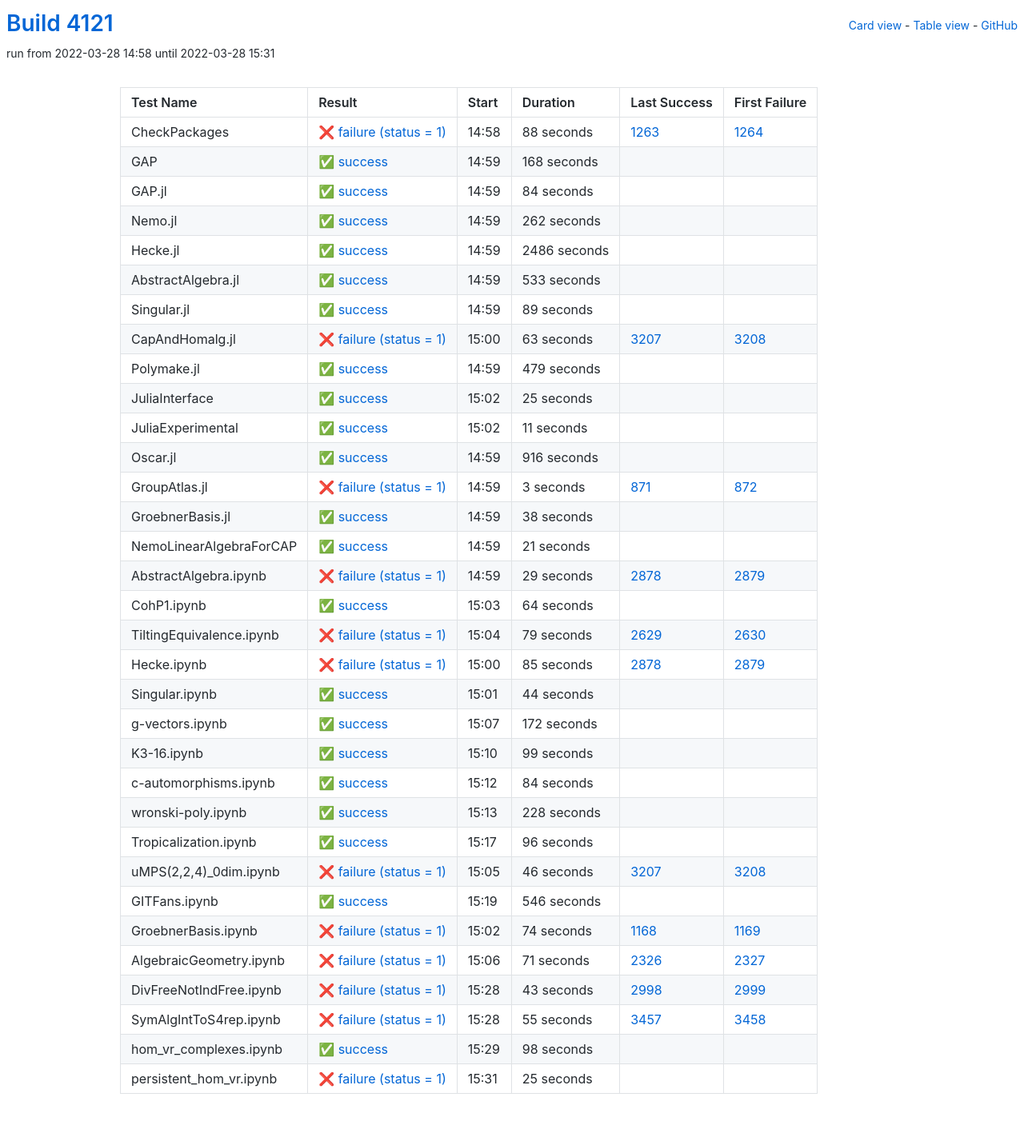
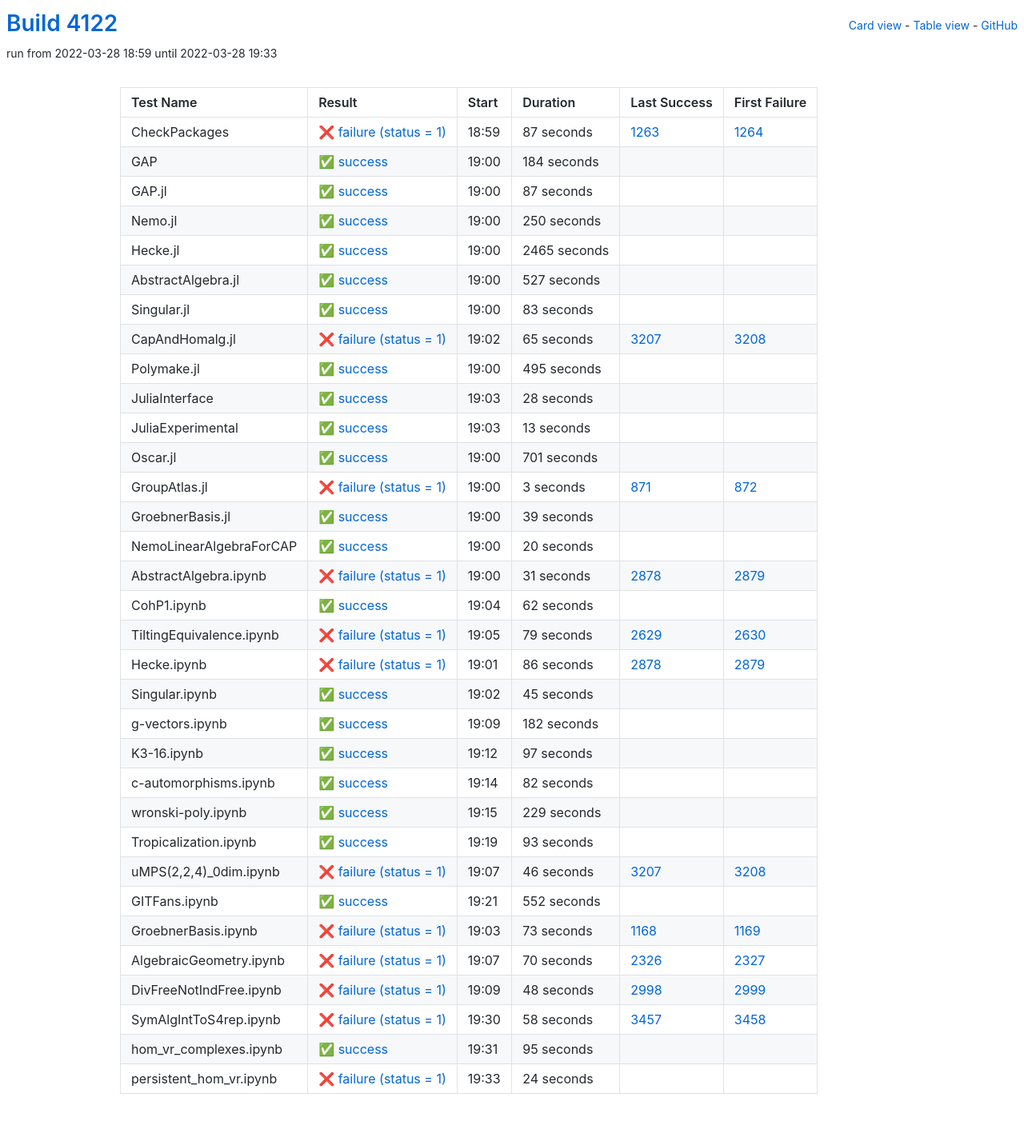
Before and after one commit to oscar-system/oscar-ci-status-stable, a Jekyll site: the page built from table.html, in a window 1280 px wide. Shown: the whole page at 80% size. Built offline with Jekyll 4.4.1, drawn with Linux system fonts in a browser that asks for light colours.

Commit message:
Build #4122

```diff
--- a/_data/ci.yml
+++ b/_data/ci.yml
@@ -1,6 +1,6 @@
 ---
-build: 4121
-build_url: https://oscarci.mathematik.uni-kl.de/job/oscar-stable/4121/
+build: 4122
+build_url: https://oscarci.mathematik.uni-kl.de/job/oscar-stable/4122/
 job: oscar-stable
 organization: oscar-system
 repo: oscar-ci-status-stable
@@ -8,152 +8,152 @@ repourl: https://github.com/oscar-system/oscar-ci-status-stable
 tests:
 - name: CheckPackages
   id: checkpackages
-  log: https://oscarci.mathematik.uni-kl.de/job/oscar-stable/4121/artifact/logs/build-4121/CheckPackages.log
-  start: 2022-03-28 14:58
+  log: https://oscarci.mathematik.uni-kl.de/job/oscar-stable/4122/artifact/logs/build-4122/CheckPackages.log
+  start: 2022-03-28 18:59
   success: false
   exitcode: 1
   status: failure
-  duration: 88
+  duration: 87
   last_success: 1263
   last_success_url: https://oscarci.mathematik.uni-kl.de/job/oscar-stable/1263/
   first_failure: 1264
   first_failure_url: https://oscarci.mathematik.uni-kl.de/job/oscar-stable/1264/
 - name: GAP
   id: gap
-  log: https://oscarci.mathematik.uni-kl.de/job/oscar-stable/4121/artifact/logs/build-4121/GAP.log
-  start: 2022-03-28 14:59
+  log: https://oscarci.mathematik.uni-kl.de/job/oscar-stable/4122/artifact/logs/build-4122/GAP.log
+  start: 2022-03-28 19:00
   success: true
   exitcode: 0
   status: success
-  duration: 168
+  duration: 184
   last_success: false
   last_success_url:
   first_failure: false
   first_failure_url:
 - name: GAP.jl
   id: gap-jl
-  log: https://oscarci.mathematik.uni-kl.de/job/oscar-stable/4121/artifact/logs/build-4121/GAP.jl.log
-  start: 2022-03-28 14:59
+  log: https://oscarci.mathematik.uni-kl.de/job/oscar-stable/4122/artifact/logs/build-4122/GAP.jl.log
+  start: 2022-03-28 19:00
   success: true
   exitcode: 0
   status: success
-  duration: 84
+  duration: 87
   last_success: false
   last_success_url:
   first_failure: false
   first_failure_url:
 - name: Nemo.jl
   id: nemo-jl
-  log: https://oscarci.mathematik.uni-kl.de/job/oscar-stable/4121/artifact/logs/build-4121/Nemo.jl.log
-  start: 2022-03-28 14:59
+  log: https://oscarci.mathematik.uni-kl.de/job/oscar-stable/4122/artifact/logs/build-4122/Nemo.jl.log
+  start: 2022-03-28 19:00
   success: true
   exitcode: 0
   status: success
-  duration: 262
+  duration: 250
   last_success: false
   last_success_url:
   first_failure: false
   first_failure_url:
 - name: Hecke.jl
   id: hecke-jl
-  log: https://oscarci.mathematik.uni-kl.de/job/oscar-stable/4121/artifact/logs/build-4121/Hecke.jl.log
-  start: 2022-03-28 14:59
+  log: https://oscarci.mathematik.uni-kl.de/job/oscar-stable/4122/artifact/logs/build-4122/Hecke.jl.log
+  start: 2022-03-28 19:00
   success: true
   exitcode: 0
   status: success
-  duration: 2486
+  duration: 2465
   last_success: false
   last_success_url:
   first_failure: false
   first_failure_url:
 - name: AbstractAlgebra.jl
   id: abstractalgebra-jl
-  log: https://oscarci.mathematik.uni-kl.de/job/oscar-stable/4121/artifact/logs/build-4121/AbstractAlgebra.jl.log
-  start: 2022-03-28 14:59
+  log: https://oscarci.mathematik.uni-kl.de/job/oscar-stable/4122/artifact/logs/build-4122/AbstractAlgebra.jl.log
+  start: 2022-03-28 19:00
   success: true
   exitcode: 0
   status: success
-  duration: 533
+  duration: 527
   last_success: false
   last_success_url:
   first_failure: false
   first_failure_url:
 - name: Singular.jl
   id: singular-jl
-  log: https://oscarci.mathematik.uni-kl.de/job/oscar-stable/4121/artifact/logs/build-4121/Singular.jl.log
-  start: 2022-03-28 14:59
+  log: https://oscarci.mathematik.uni-kl.de/job/oscar-stable/4122/artifact/logs/build-4122/Singular.jl.log
+  start: 2022-03-28 19:00
   success: true
   exitcode: 0
   status: success
-  duration: 89
+  duration: 83
   last_success: false
   last_success_url:
   first_failure: false
   first_failure_url:
 - name: CapAndHomalg.jl
   id: capandhomalg-jl
-  log: https://oscarci.mathematik.uni-kl.de/job/oscar-stable/4121/artifact/logs/build-4121/CapAndHomalg.jl.log
-  start: 2022-03-28 15:00
+  log: https://oscarci.mathematik.uni-kl.de/job/oscar-stable/4122/artifact/logs/build-4122/CapAndHomalg.jl.log
+  start: 2022-03-28 19:02
   success: false
   exitcode: 1
   status: failure
-  duration: 63
+  duration: 65
   last_success: 3207
   last_success_url: https://oscarci.mathematik.uni-kl.de/job/oscar-stable/3207/
   first_failure: 3208
   first_failure_url: https://oscarci.mathematik.uni-kl.de/job/oscar-stable/3208/
 - name: Polymake.jl
   id: polymake-jl
-  log: https://oscarci.mathematik.uni-kl.de/job/oscar-stable/4121/artifact/logs/build-4121/Polymake.jl.log
-  start: 2022-03-28 14:59
+  log: https://oscarci.mathematik.uni-kl.de/job/oscar-stable/4122/artifact/logs/build-4122/Polymake.jl.log
+  start: 2022-03-28 19:00
   success: true
   exitcode: 0
   status: success
-  duration: 479
+  duration: 495
   last_success: false
   last_success_url:
   first_failure: false
   first_failure_url:
 - name: JuliaInterface
   id: juliainterface
-  log: https://oscarci.mathematik.uni-kl.de/job/oscar-stable/4121/artifact/logs/build-4121/JuliaInterface.log
-  start: 2022-03-28 15:02
+  log: https://oscarci.mathematik.uni-kl.de/job/oscar-stable/4122/artifact/logs/build-4122/JuliaInterface.log
+  start: 2022-03-28 19:03
   success: true
   exitcode: 0
   status: success
-  duration: 25
+  duration: 28
   last_success: false
   last_success_url:
   first_failure: false
   first_failure_url:
 - name: JuliaExperimental
   id: juliaexperimental
-  log: https://oscarci.mathematik.uni-kl.de/job/oscar-stable/4121/artifact/logs/build-4121/JuliaExperimental.log
-  start: 2022-03-28 15:02
+  log: https://oscarci.mathematik.uni-kl.de/job/oscar-stable/4122/artifact/logs/build-4122/JuliaExperimental.log
+  start: 2022-03-28 19:03
   success: true
   exitcode: 0
   status: success
-  duration: 11
+  duration: 13
   last_success: false
   last_success_url:
   first_failure: false
   first_failure_url:
 - name: Oscar.jl
   id: oscar-jl
-  log: https://oscarci.mathematik.uni-kl.de/job/oscar-stable/4121/artifact/logs/build-4121/Oscar.jl.log
-  start: 2022-03-28 14:59
+  log: https://oscarci.mathematik.uni-kl.de/job/oscar-stable/4122/artifact/logs/build-4122/Oscar.jl.log
+  start: 2022-03-28 19:00
   success: true
   exitcode: 0
   status: success
-  duration: 916
+  duration: 701
   last_success: false
   last_success_url:
   first_failure: false
   first_failure_url:
 - name: GroupAtlas.jl
   id: groupatlas-jl
-  log: https://oscarci.mathematik.uni-kl.de/job/oscar-stable/4121/artifact/logs/build-4121/GroupAtlas.jl.log
-  start: 2022-03-28 14:59
+  log: https://oscarci.mathematik.uni-kl.de/job/oscar-stable/4122/artifact/logs/build-4122/GroupAtlas.jl.log
+  start: 2022-03-28 19:00
   success: false
   exitcode: 1
   status: failure
@@ -164,56 +164,56 @@ tests:
   first_failure_url: https://oscarci.mathematik.uni-kl.de/job/oscar-stable/872/
 - name: GroebnerBasis.jl
   id: groebnerbasis-jl
-  log: https://oscarci.mathematik.uni-kl.de/job/oscar-stable/4121/artifact/logs/build-4121/GroebnerBasis.jl.log
-  start: 2022-03-28 14:59
+  log: https://oscarci.mathematik.uni-kl.de/job/oscar-stable/4122/artifact/logs/build-4122/GroebnerBasis.jl.log
+  start: 2022-03-28 19:00
   success: true
   exitcode: 0
   status: success
-  duration: 38
+  duration: 39
   last_success: false
   last_success_url:
   first_failure: false
   first_failure_url:
 - name: NemoLinearAlgebraForCAP
   id: nemolinearalgebraforcap
-  log: https://oscarci.mathematik.uni-kl.de/job/oscar-stable/4121/artifact/logs/build-4121/NemoLinearAlgebraForCAP.log
-  start: 2022-03-28 14:59
+  log: https://oscarci.mathematik.uni-kl.de/job/oscar-stable/4122/artifact/logs/build-4122/NemoLinearAlgebraForCAP.log
+  start: 2022-03-28 19:00
   success: true
   exitcode: 0
   status: success
-  duration: 21
+  duration: 20
   last_success: false
   last_success_url:
   first_failure: false
   first_failure_url:
 - name: AbstractAlgebra.ipynb
   id: abstractalgebra-ipynb
-  log: https://oscarci.mathematik.uni-kl.de/job/oscar-stable/4121/artifact/logs/build-4121/AbstractAlgebra.ipynb.log
-  start: 2022-03-28 14:59
+  log: https://oscarci.mathematik.uni-kl.de/job/oscar-stable/4122/artifact/logs/build-4122/AbstractAlgebra.ipynb.log
+  start: 2022-03-28 19:00
   success: false
   exitcode: 1
   status: failure
-  duration: 29
+  duration: 31
   last_success: 2878
   last_success_url: https://oscarci.mathematik.uni-kl.de/job/oscar-stable/2878/
   first_failure: 2879
   first_failure_url: https://oscarci.mathematik.uni-kl.de/job/oscar-stable/2879/
 - name: CohP1.ipynb
   id: cohp1-ipynb
-  log: https://oscarci.mathematik.uni-kl.de/job/oscar-stable/4121/artifact/logs/build-4121/CohP1.ipynb.log
-  start: 2022-03-28 15:03
+  log: https://oscarci.mathematik.uni-kl.de/job/oscar-stable/4122/artifact/logs/build-4122/CohP1.ipynb.log
+  start: 2022-03-28 19:04
   success: true
   exitcode: 0
   status: success
-  duration: 64
+  duration: 62
   last_success: false
   last_success_url:
   first_failure: false
   first_failure_url:
 - name: TiltingEquivalence.ipynb
   id: tiltingequivalence-ipynb
-  log: https://oscarci.mathematik.uni-kl.de/job/oscar-stable/4121/artifact/logs/build-4121/TiltingEquivalence.ipynb.log
-  start: 2022-03-28 15:04
+  log: https://oscarci.mathematik.uni-kl.de/job/oscar-stable/4122/artifact/logs/build-4122/TiltingEquivalence.ipynb.log
+  start: 2022-03-28 19:05
   success: false
   exitcode: 1
   status: failure
@@ -224,92 +224,92 @@ tests:
   first_failure_url: https://oscarci.mathematik.uni-kl.de/job/oscar-stable/2630/
 - name: Hecke.ipynb
   id: hecke-ipynb
-  log: https://oscarci.mathematik.uni-kl.de/job/oscar-stable/4121/artifact/logs/build-4121/Hecke.ipynb.log
-  start: 2022-03-28 15:00
+  log: https://oscarci.mathematik.uni-kl.de/job/oscar-stable/4122/artifact/logs/build-4122/Hecke.ipynb.log
+  start: 2022-03-28 19:01
   success: false
   exitcode: 1
   status: failure
-  duration: 85
+  duration: 86
   last_success: 2878
   last_success_url: https://oscarci.mathematik.uni-kl.de/job/oscar-stable/2878/
   first_failure: 2879
   first_failure_url: https://oscarci.mathematik.uni-kl.de/job/oscar-stable/2879/
 - name: Singular.ipynb
   id: singular-ipynb
-  log: https://oscarci.mathematik.uni-kl.de/job/oscar-stable/4121/artifact/logs/build-4121/Singular.ipynb.log
-  start: 2022-03-28 15:01
+  log: https://oscarci.mathematik.uni-kl.de/job/oscar-stable/4122/artifact/logs/build-4122/Singular.ipynb.log
+  start: 2022-03-28 19:02
   success: true
   exitcode: 0
   status: success
-  duration: 44
+  duration: 45
   last_success: false
   last_success_url:
   first_failure: false
   first_failure_url:
 - name: g-vectors.ipynb
   id: g-vectors-ipynb
-  log: https://oscarci.mathematik.uni-kl.de/job/oscar-stable/4121/artifact/logs/build-4121/g-vectors.ipynb.log
-  start: 2022-03-28 15:07
+  log: https://oscarci.mathematik.uni-kl.de/job/oscar-stable/4122/artifact/logs/build-4122/g-vectors.ipynb.log
+  start: 2022-03-28 19:09
   success: true
   exitcode: 0
   status: success
-  duration: 172
+  duration: 182
   last_success: false
   last_success_url:
   first_failure: false
   first_failure_url:
 - name: K3-16.ipynb
   id: k3-16-ipynb
-  log: https://oscarci.mathematik.uni-kl.de/job/oscar-stable/4121/artifact/logs/build-4121/K3-16.ipynb.log
-  start: 2022-03-28 15:10
+  log: https://oscarci.mathematik.uni-kl.de/job/oscar-stable/4122/artifact/logs/build-4122/K3-16.ipynb.log
+  start: 2022-03-28 19:12
   success: true
   exitcode: 0
   status: success
-  duration: 99
+  duration: 97
   last_success: false
   last_success_url:
   first_failure: false
   first_failure_url:
 - name: c-automorphisms.ipynb
   id: c-automorphisms-ipynb
-  log: https://oscarci.mathematik.uni-kl.de/job/oscar-stable/4121/artifact/logs/build-4121/c-automorphisms.ipynb.log
-  start: 2022-03-28 15:12
+  log: https://oscarci.mathematik.uni-kl.de/job/oscar-stable/4122/artifact/logs/build-4122/c-automorphisms.ipynb.log
+  start: 2022-03-28 19:14
   success: true
   exitcode: 0
   status: success
-  duration: 84
+  duration: 82
   last_success: false
   last_success_url:
   first_failure: false
   first_failure_url:
 - name: wronski-poly.ipynb
   id: wronski-poly-ipynb
-  log: https://oscarci.mathematik.uni-kl.de/job/oscar-stable/4121/artifact/logs/build-4121/wronski-poly.ipynb.log
-  start: 2022-03-28 15:13
+  log: https://oscarci.mathematik.uni-kl.de/job/oscar-stable/4122/artifact/logs/build-4122/wronski-poly.ipynb.log
+  start: 2022-03-28 19:15
   success: true
   exitcode: 0
   status: success
-  duration: 228
+  duration: 229
   last_success: false
   last_success_url:
   first_failure: false
   first_failure_url:
 - name: Tropicalization.ipynb
   id: tropicalization-ipynb
-  log: https://oscarci.mathematik.uni-kl.de/job/oscar-stable/4121/artifact/logs/build-4121/Tropicalization.ipynb.log
-  start: 2022-03-28 15:17
+  log: https://oscarci.mathematik.uni-kl.de/job/oscar-stable/4122/artifact/logs/build-4122/Tropicalization.ipynb.log
+  start: 2022-03-28 19:19
   success: true
   exitcode: 0
   status: success
-  duration: 96
+  duration: 93
   last_success: false
   last_success_url:
   first_failure: false
   first_failure_url:
 - name: uMPS(2,2,4)_0dim.ipynb
   id: umps-2-2-4-0dim-ipynb
-  log: https://oscarci.mathematik.uni-kl.de/job/oscar-stable/4121/artifact/logs/build-4121/uMPS-2-2-4-_0dim.ipynb.log
-  start: 2022-03-28 15:05
+  log: https://oscarci.mathematik.uni-kl.de/job/oscar-stable/4122/artifact/logs/build-4122/uMPS-2-2-4-_0dim.ipynb.log
+  start: 2022-03-28 19:07
   success: false
   exitcode: 1
   status: failure
@@ -320,84 +320,84 @@ tests:
   first_failure_url: https://oscarci.mathematik.uni-kl.de/job/oscar-stable/3208/
 - name: GITFans.ipynb
   id: gitfans-ipynb
-  log: https://oscarci.mathematik.uni-kl.de/job/oscar-stable/4121/artifact/logs/build-4121/GITFans.ipynb.log
-  start: 2022-03-28 15:19
+  log: https://oscarci.mathematik.uni-kl.de/job/oscar-stable/4122/artifact/logs/build-4122/GITFans.ipynb.log
+  start: 2022-03-28 19:21
   success: true
   exitcode: 0
   status: success
-  duration: 546
+  duration: 552
   last_success: false
   last_success_url:
   first_failure: false
   first_failure_url:
 - name: GroebnerBasis.ipynb
   id: groebnerbasis-ipynb
-  log: https://oscarci.mathematik.uni-kl.de/job/oscar-stable/4121/artifact/logs/build-4121/GroebnerBasis.ipynb.log
-  start: 2022-03-28 15:02
+  log: https://oscarci.mathematik.uni-kl.de/job/oscar-stable/4122/artifact/logs/build-4122/GroebnerBasis.ipynb.log
+  start: 2022-03-28 19:03
   success: false
   exitcode: 1
   status: failure
-  duration: 74
+  duration: 73
   last_success: 1168
   last_success_url: https://oscarci.mathematik.uni-kl.de/job/oscar-stable/1168/
   first_failure: 1169
   first_failure_url: https://oscarci.mathematik.uni-kl.de/job/oscar-stable/1169/
 - name: AlgebraicGeometry.ipynb
   id: algebraicgeometry-ipynb
-  log: https://oscarci.mathematik.uni-kl.de/job/oscar-stable/4121/artifact/logs/build-4121/AlgebraicGeometry.ipynb.log
-  start: 2022-03-28 15:06
+  log: https://oscarci.mathematik.uni-kl.de/job/oscar-stable/4122/artifact/logs/build-4122/AlgebraicGeometry.ipynb.log
+  start: 2022-03-28 19:07
   success: false
   exitcode: 1
   status: failure
-  duration: 71
+  duration: 70
   last_success: 2326
   last_success_url: https://oscarci.mathematik.uni-kl.de/job/oscar-stable/2326/
   first_failure: 2327
   first_failure_url: https://oscarci.mathematik.uni-kl.de/job/oscar-stable/2327/
 - name: DivFreeNotIndFree.ipynb
   id: divfreenotindfree-ipynb
-  log: https://oscarci.mathematik.uni-kl.de/job/oscar-stable/4121/artifact/logs/build-4121/DivFreeNotIndFree.ipynb.log
-  start: 2022-03-28 15:28
+  log: https://oscarci.mathematik.uni-kl.de/job/oscar-stable/4122/artifact/logs/build-4122/DivFreeNotIndFree.ipynb.log
+  start: 2022-03-28 19:09
   success: false
   exitcode: 1
   status: failure
-  duration: 43
+  duration: 48
   last_success: 2998
   last_success_url: https://oscarci.mathematik.uni-kl.de/job/oscar-stable/2998/
   first_failure: 2999
   first_failure_url: https://oscarci.mathematik.uni-kl.de/job/oscar-stable/2999/
 - name: SymAlgIntToS4rep.ipynb
   id: symalginttos4rep-ipynb
-  log: https://oscarci.mathematik.uni-kl.de/job/oscar-stable/4121/artifact/logs/build-4121/SymAlgIntToS4rep.ipynb.log
-  start: 2022-03-28 15:28
+  log: https://oscarci.mathematik.uni-kl.de/job/oscar-stable/4122/artifact/logs/build-4122/SymAlgIntToS4rep.ipynb.log
+  start: 2022-03-28 19:30
   success: false
   exitcode: 1
   status: failure
-  duration: 55
+  duration: 58
   last_success: 3457
   last_success_url: https://oscarci.mathematik.uni-kl.de/job/oscar-stable/3457/
   first_failure: 3458
   first_failure_url: https://oscarci.mathematik.uni-kl.de/job/oscar-stable/3458/
 - name: hom_vr_complexes.ipynb
   id: hom-vr-complexes-ipynb
-  log: https://oscarci.mathematik.uni-kl.de/job/oscar-stable/4121/artifact/logs/build-4121/hom_vr_complexes.ipynb.log
-  start: 2022-03-28 15:29
+  log: https://oscarci.mathematik.uni-kl.de/job/oscar-stable/4122/artifact/logs/build-4122/hom_vr_complexes.ipynb.log
+  start: 2022-03-28 19:31
   success: true
   exitcode: 0
   status: success
-  duration: 98
+  duration: 95
   last_success: false
   last_success_url:
   first_failure: false
   first_failure_url:
 - name: persistent_hom_vr.ipynb
   id: persistent-hom-vr-ipynb
-  log: https://oscarci.mathematik.uni-kl.de/job/oscar-stable/4121/artifact/logs/build-4121/persistent_hom_vr.ipynb.log
-  start: 2022-03-28 15:31
+  log: https://oscarci.mathematik.uni-kl.de/job/oscar-stable/4122/artifact/logs/build-4122/persistent_hom_vr.ipynb.log
+  start: 2022-03-28 19:33
   success: false
   exitcode: 1
   status: failure
-  duration: 25
+  duration: 24
   last_success: false
   last_success_url:
   first_failure: false
```
Also changed, not shown: README.md.
